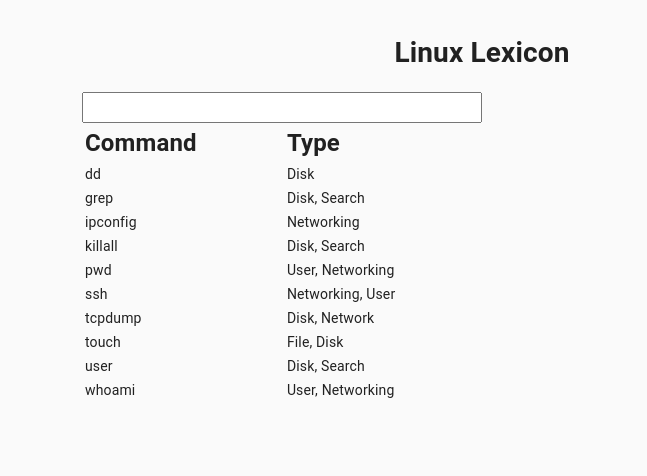
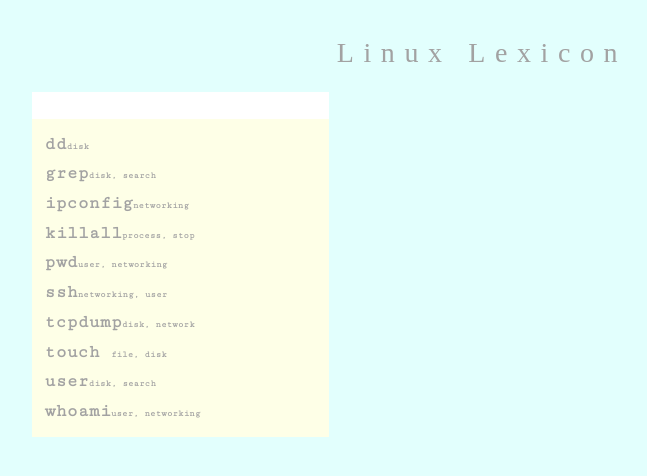
Before and after one commit to bretperry/lnxkn, a React (Create React App) app: page / in a window 1280 px wide. Shown: the top 476 px of the page, without its empty margins (158-805 px from the left). Built offline with nearby package versions, Linux system fonts and the light colour scheme.

Commit message:
converted detail area to use Context; implemented cssVars;  started type to icon array; added css color and formatting

```diff
--- a/public/list.json
+++ b/public/list.json
@@ -4,7 +4,7 @@
       "path": "/dd",
       "motto": "disk duplicator",
       "type": [
-        "Disk"
+        "disk"
       ],
       "stats":{
         "greed":4,
@@ -17,8 +17,8 @@
       "path": "/grep",
       "desc": "grope the disk",
       "type": [
-        "Disk",
-        "Search"
+        "disk",
+        "search"
       ],
       "content": "Lorem ipsum dolor sit amet, consectetur adipiscing elit, sed do eiusmod tempor incididunt ut labore et dolore magna aliqua. Ut enim ad minim veniam, quis nostrud exercitation ullamco laboris nisi ut aliquip ex ea commodo consequat. Duis aute irure dolor in reprehenderit in voluptate velit esse cillum dolore eu fugiat nulla pariatur. Excepteur sint occaecat cupidatat non proident, sunt in culpa qui officia deserunt mollit anim id est laborum."
     },
@@ -27,7 +27,7 @@
       "path": "/ipconfig",
       "desc": "configure that ipssissimus",
       "type": [
-        "Networking"
+        "networking"
       ],
       "content": "Lorem ipsum dolor sit amet, consectetur adipiscing elit, sed do eiusmod tempor incididunt ut labore et dolore magna aliqua. Ut enim ad minim veniam, quis nostrud exercitation ullamco laboris nisi ut aliquip ex ea commodo consequat. Duis aute irure dolor in reprehenderit in voluptate velit esse cillum dolore eu fugiat nulla pariatur. Excepteur sint occaecat cupidatat non proident, sunt in culpa qui officia deserunt mollit anim id est laborum."
     },
@@ -36,8 +36,8 @@
       "path": "/killall",
       "desc": "kill process by uttering its daemonic name",
       "type": [
-        "Disk",
-        "Search"
+        "process",
+        "stop"
       ],
       "stats":{
         "bloodlust":7,
@@ -50,8 +50,8 @@
       "path": "/pwd",
       "desc": "pwn password",
       "type": [
-        "User",
-        "Networking"
+        "user",
+        "networking"
       ],
       "content": "Lorem ipsum dolor sit amet, consectetur adipiscing elit, sed do eiusmod tempor incididunt ut labore et dolore magna aliqua. Ut enim ad minim veniam, quis nostrud exercitation ullamco laboris nisi ut aliquip ex ea commodo consequat. Duis aute irure dolor in reprehenderit in voluptate velit esse cillum dolore eu fugiat nulla pariatur. Excepteur sint occaecat cupidatat non proident, sunt in culpa qui officia deserunt mollit anim id est laborum."
     },
@@ -60,8 +60,8 @@
       "path": "/ssh",
       "motto": "secure socket shell",
       "type": [
-        "Networking",
-        "User"
+        "networking",
+        "user"
       ],
       "content": "Lorem ipsum dolor sit amet, consectetur adipiscing elit, sed do eiusmod tempor incididunt ut labore et dolore magna aliqua. Ut enim ad minim veniam, quis nostrud exercitation ullamco laboris nisi ut aliquip ex ea commodo consequat. Duis aute irure dolor in reprehenderit in voluptate velit esse cillum dolore eu fugiat nulla pariatur. Excepteur sint occaecat cupidatat non proident, sunt in culpa qui officia deserunt mollit anim id est laborum."
     },
@@ -70,8 +70,8 @@
       "path": "/tcpdump",
       "motto": "toss cookies properly",
       "type": [
-        "Disk",
-        "Network"
+        "disk",
+        "network"
       ],
       "content": "Lorem ipsum dolor sit amet, consectetur adipiscing elit, sed do eiusmod tempor incididunt ut labore et dolore magna aliqua. Ut enim ad minim veniam, quis nostrud exercitation ullamco laboris nisi ut aliquip ex ea commodo consequat. Duis aute irure dolor in reprehenderit in voluptate velit esse cillum dolore eu fugiat nulla pariatur. Excepteur sint occaecat cupidatat non proident, sunt in culpa qui officia deserunt mollit anim id est laborum."
     },
@@ -80,8 +80,8 @@
       "path": "/touch",
       "motto": "Change file timestamps",
       "type": [
-        "File",
-        "Disk"
+        "file",
+        "disk"
       ],
       "content": "Lorem ipsum dolor sit amet, consectetur adipiscing elit, sed do eiusmod tempor incididunt ut labore et dolore magna aliqua. Ut enim ad minim veniam, quis nostrud exercitation ullamco laboris nisi ut aliquip ex ea commodo consequat. Duis aute irure dolor in reprehenderit in voluptate velit esse cillum dolore eu fugiat nulla pariatur. Excepteur sint occaecat cupidatat non proident, sunt in culpa qui officia deserunt mollit anim id est laborum."
     },
@@ -90,8 +90,8 @@
       "path": "/user",
       "motto": "who is user",
       "type": [
-        "Disk",
-        "Search"
+        "disk",
+        "search"
       ],
       "content": "Lorem ipsum dolor sit amet, consectetur adipiscing elit, sed do eiusmod tempor incididunt ut labore et dolore magna aliqua. Ut enim ad minim veniam, quis nostrud exercitation ullamco laboris nisi ut aliquip ex ea commodo consequat. Duis aute irure dolor in reprehenderit in voluptate velit esse cillum dolore eu fugiat nulla pariatur. Excepteur sint occaecat cupidatat non proident, sunt in culpa qui officia deserunt mollit anim id est laborum."
     },
@@ -100,8 +100,8 @@
       "path": "/whoami",
       "motto": "who do i be?",
       "type": [
-        "User",
-        "Networking"
+        "user",
+        "networking"
       ],
       "content": "Lorem ipsum dolor sit amet, consectetur adipiscing elit, sed do eiusmod tempor incididunt ut labore et dolore magna aliqua. Ut enim ad minim veniam, quis nostrud exercitation ullamco laboris nisi ut aliquip ex ea commodo consequat. Duis aute irure dolor in reprehenderit in voluptate velit esse cillum dolore eu fugiat nulla pariatur. Excepteur sint occaecat cupidatat non proident, sunt in culpa qui officia deserunt mollit anim id est laborum."
     }
--- a/src/App.css
+++ b/src/App.css
@@ -1,13 +1,9 @@
-.title{
-  text-align: center;
+@import url('https://fonts.googleapis.com/css2?family=Cutive+Mono&display=swap');
+
+body{
+  font-family:  Futura;
+  background-color: #e2fffd !important;
 }
-
-th{
-  text-align: left;
-  font-size: x-large;
+p{
+  margin:  0 auto 1rem;
 }
-input{
-  width: 100%;
-  font-size: x-large;
-  padding:  .2rem;
-}
--- a/src/App.js
+++ b/src/App.js
@@ -2,6 +2,7 @@
 import React from 'react';
 import './App.css';
 import styled from "@emotion/styled";
+import cssVars from "./cssVars";
 
 import MainContext from "./MainContext";
 import ItemRow from "./components/ItemRow";
@@ -54,15 +55,19 @@ import CommandTable from "./components/CommandTable";
 
 const Title = styled.h1`
   text-align:center;
+  font-family:Futura, sans serif;
+  font-weight: normal;
+  letter-spacing: .6rem;
 `;
 const PageContainer = styled.div`
   margin: auto;
-  width: 800px;
+  max-width: 900px;
   padding-top: 1em;
+  color:${cssVars.fontColor};
 `;
 const Columns = styled.div`
   display: grid;
-  grid-template-columns: 50% 50%;
+  grid-template-columns: 33% 67%;
   grid-column-gap: 1rem;
 `;
 
@@ -76,7 +81,12 @@ function App() {
   const [list, listSet] = React.useState(null);
   const [selectedItem, selectedItemSet] = React.useState(null);
 
-  console.log("filter: ", filter);
+  const typeIcons = {
+    networking: "&#128423;",
+    disk: "&#128436;"
+  }
+
+  console.log("filterSet: ", filterSet);
 
   React.useEffect(()=> {
     fetch("/list.json")
@@ -100,6 +110,7 @@ function App() {
         listSet,
         selectedItem,
         selectedItemSet,
+        typeIcons
       }}
     >
       <PageContainer>
--- a/src/components/CommandTable.jsx
+++ b/src/components/CommandTable.jsx
@@ -2,6 +2,7 @@ import React, { useContext } from 'react';
 import styled from "@emotion/styled";
 import MainContext from "../MainContext";
 import ItemRow from "../components/ItemRow";
+import cssVars from "../cssVars";
 
 
 // const CommandTable = ({list, filter, selectedItemSet}) =>(
@@ -29,18 +30,37 @@ import ItemRow from "../components/ItemRow";
 
 // export default CommandTable;
 
+const tableColor = '#feffe7';
+
+const Table = styled.table`
+	background-color: ${cssVars.tableColor};
+	border: none;
+	font-weight:bold;
+	font-family: ${cssVars.fixedFont};
+	padding: 0.6rem;
+	width: 100%;
+`;
+const Thead = styled.thead`
+	display:none;
+`;
+const Tbody = styled.tbody`
+	background-color: #feffe7;
+	border: none;
+	font-weight:bold;
+	width: 100%;;
+`;
 
 const CommandTable = () => {
 	const {list, filter, selectedItemSet } = useContext(MainContext);
 	return(
-	  <table width="100%">
-	    <thead>
+	  <Table >
+	    <Thead>
 	      <tr>
 	        <th>Command</th>
 	        <th>Type</th>
 	      </tr>
-	    </thead>
-	    <tbody>
+	    </Thead>
+	    <Tbody>
 	      {list
 	        .filter((it) => it.name.toLowerCase().includes(filter.toLowerCase()))
 	        .slice(0, 20)
@@ -51,8 +71,8 @@ const CommandTable = () => {
 	            onSelect={(item) => selectedItemSet(item)}
 	          />
 	     ))}
-	    </tbody>
-	  </table>
+	    </Tbody>
+	  </Table>
 	);
 };
 
--- a/src/components/FilterZone.jsx
+++ b/src/components/FilterZone.jsx
@@ -1,11 +1,13 @@
 import React, { useContext } from 'react';
 import styled from "@emotion/styled";
 import MainContext from "../MainContext";
+import cssVars from "../cssVars";
 
 const Input = styled.input`
   width: 100%;
   padding: 0.2rem;
   font-size: large;
+  border: none;
 `;
 
 // const FilterZone = ({filter, filterSet}) => {
--- a/src/components/ItemRow.jsx
+++ b/src/components/ItemRow.jsx
@@ -1,7 +1,7 @@
-
-import React from 'react';
+import React, { useContext } from 'react';
 import PropTypes from "prop-types";
 import styled from "@emotion/styled";
+import MainContext from "../MainContext";
 
 import ItemType from '../itemType';
 
@@ -14,13 +14,48 @@ import ItemType from '../itemType';
 //   type: PropTypes.arrayOf(PropTypes.string.isRequired)
 
 // });
+const TdName = styled.td`
+  width: 100%;
+  font-size: large;
+`;
 
-const ItemRow = ({ listItem, onSelect }) => (
-          <tr key={listItem.id} onClick={()=>onSelect(listItem)}>
-            <td>{listItem.name}{console.log(listItem.name)} </td>
-            <td>{listItem.type.join(", ")}</td>
-          </tr>
-);
+const Span = styled.span`
+  font-size: xx-small;
+`;
+
+
+const ItemRow = ({ listItem, onSelect }) => {
+
+  return(
+    <tr key={listItem.id} onClick={()=>onSelect(listItem)}>
+      <TdName>
+        {listItem.name}{console.log(listItem.name)}
+        <Span>{listItem.type.join(", ")}</Span>
+      </TdName>
+    </tr>
+  );
+};
+
+// const ItemRow = ({ listItem, onSelect }) => (
+//   <tr key={listItem.id} onClick={()=>onSelect(listItem)}>
+//     <TdName>
+//       {listItem.name}{console.log(listItem.name)}
+//       <Span>{listItem.type.join(", ")}</Span>
+//     </TdName>
+//   </tr>
+// );
+
+// const ItemRow = () => {
+//   const {listItem, onSelect } = useContext(MainContext);
+//   return (
+//           <tr key={listItem.id} onClick={()=>onSelect(listItem)}>
+//             <TdName>
+//               {listItem.name}{console.log(listItem.name)}
+//               <Span>{listItem.type.join(", ")}</Span>
+//             </TdName>
+//           </tr>
+//   );
+// }
 
 
 // ItemRow.propTypes = {
--- /dev/null
+++ b/src/cssVars.js
@@ -0,0 +1,13 @@
+  const cssVars = {
+    background: '#e2fffd',
+    tableColor: '#feffe7',
+    fontColor: '#a2a2a2',
+    fontColorLt: '#dedede',
+    highlight: '#f6ffa4',
+    titleFont: 'Futura, Open Sans',
+    fixedFont: 'Cutive Mono, mono',
+    bodyFont: 'Futura, Open Sans',
+    tablePadding: '.25rem .5rem',
+  }
+
+  export default cssVars;
```
Also changed, not shown: src/components/ItemDetail.jsx (+38 -35 lines).
